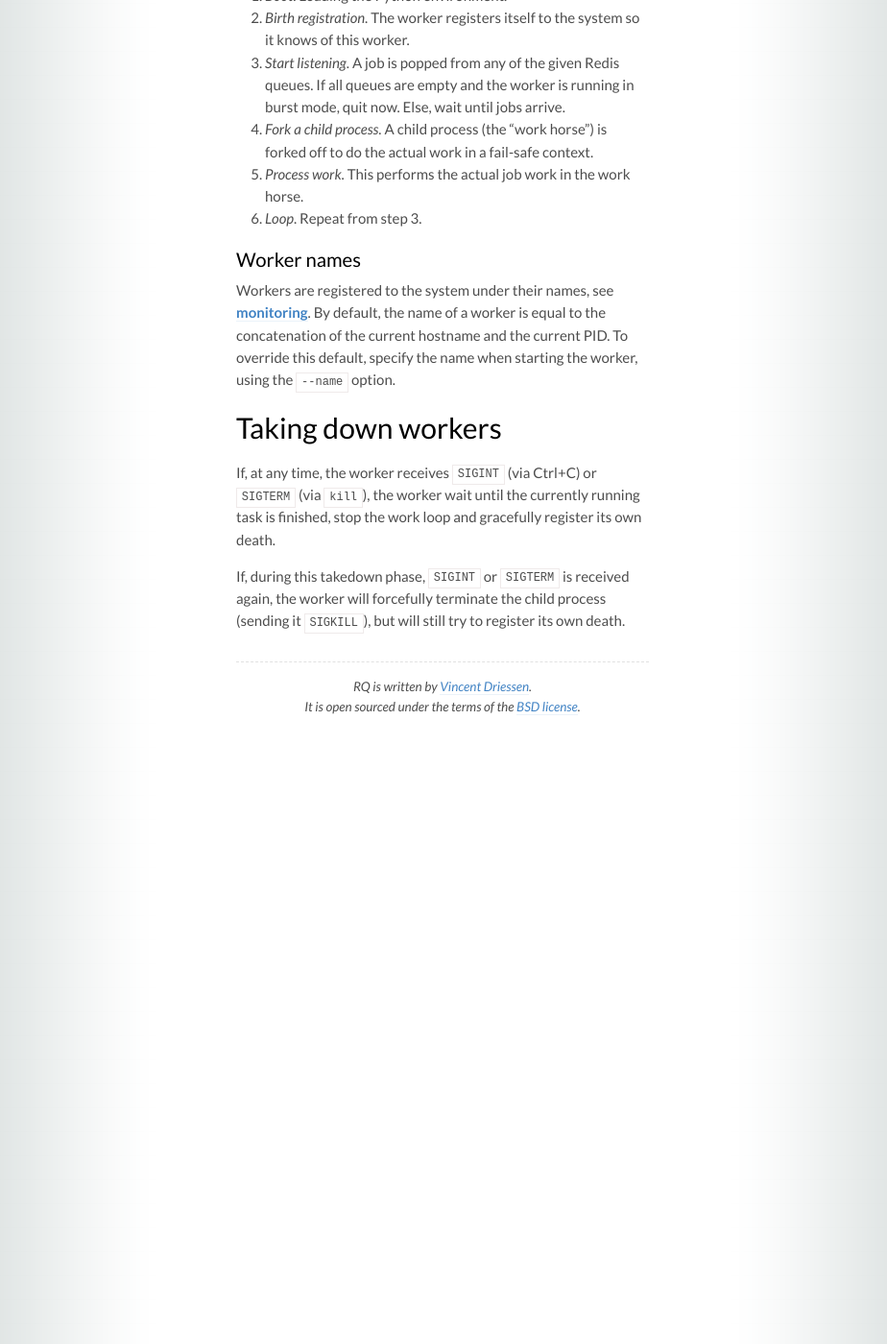
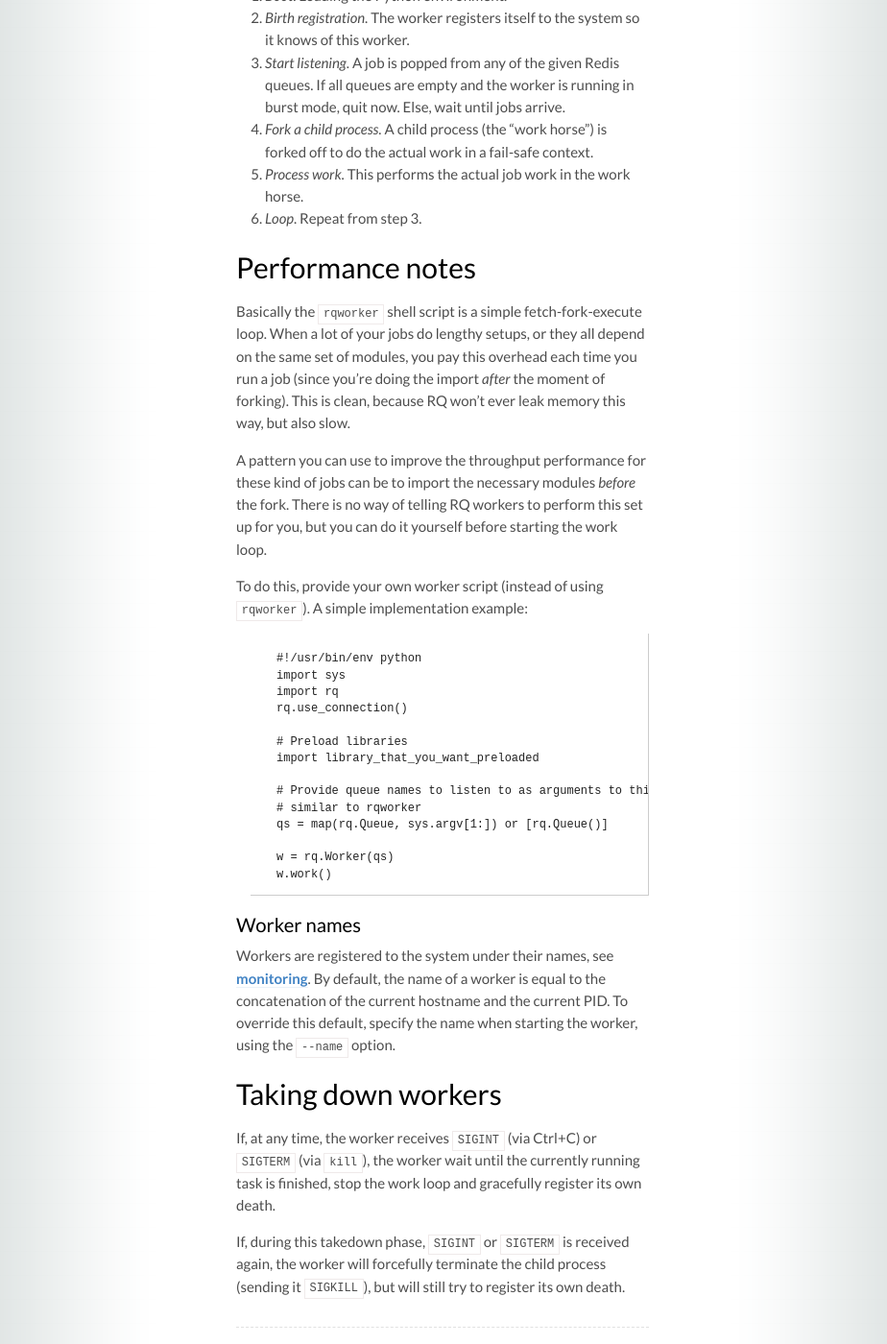
Before and after one commit to rq/rq, a Jekyll site: the page built from docs/workers.md, in a window 1280 px wide and 1400 px high, scrolled down 1371 px. Shown: the whole window at 96% size, without its empty margins (179-1103 px from the left). Built offline with Jekyll 4.4.1, drawn with Linux system fonts in a browser that asks for light colours; some web fonts are replaced; Markdown is read by kramdown in place of the engine named in the settings.

Commit message:
Add performance note and suggest preloading libraries.

```diff
--- a/docs/workers.md
+++ b/docs/workers.md
@@ -75,6 +75,38 @@ The life-cycle of a worker consists of a few phases:
 8. _Loop_.  Repeat from step 3.
 
 
+## Performance notes
+
+Basically the `rqworker` shell script is a simple fetch-fork-execute loop.
+When a lot of your jobs do lengthy setups, or they all depend on the same set
+of modules, you pay this overhead each time you run a job (since you're doing
+the import _after_ the moment of forking).  This is clean, because RQ won't
+ever leak memory this way, but also slow.
+
+A pattern you can use to improve the throughput performance for these kind of
+jobs can be to import the necessary modules _before_ the fork.  There is no way
+of telling RQ workers to perform this set up for you, but you can do it
+yourself before starting the work loop.
+
+To do this, provide your own worker script (instead of using `rqworker`).
+A simple implementation example:
+
+    #!/usr/bin/env python
+    import sys
+    import rq
+    rq.use_connection()
+
+    # Preload libraries
+    import library_that_you_want_preloaded
+
+    # Provide queue names to listen to as arguments to this script,
+    # similar to rqworker
+    qs = map(rq.Queue, sys.argv[1:]) or [rq.Queue()]
+
+    w = rq.Worker(qs)
+    w.work()
+
+
 ### Worker names
 
 Workers are registered to the system under their names, see [monitoring][m].
```
